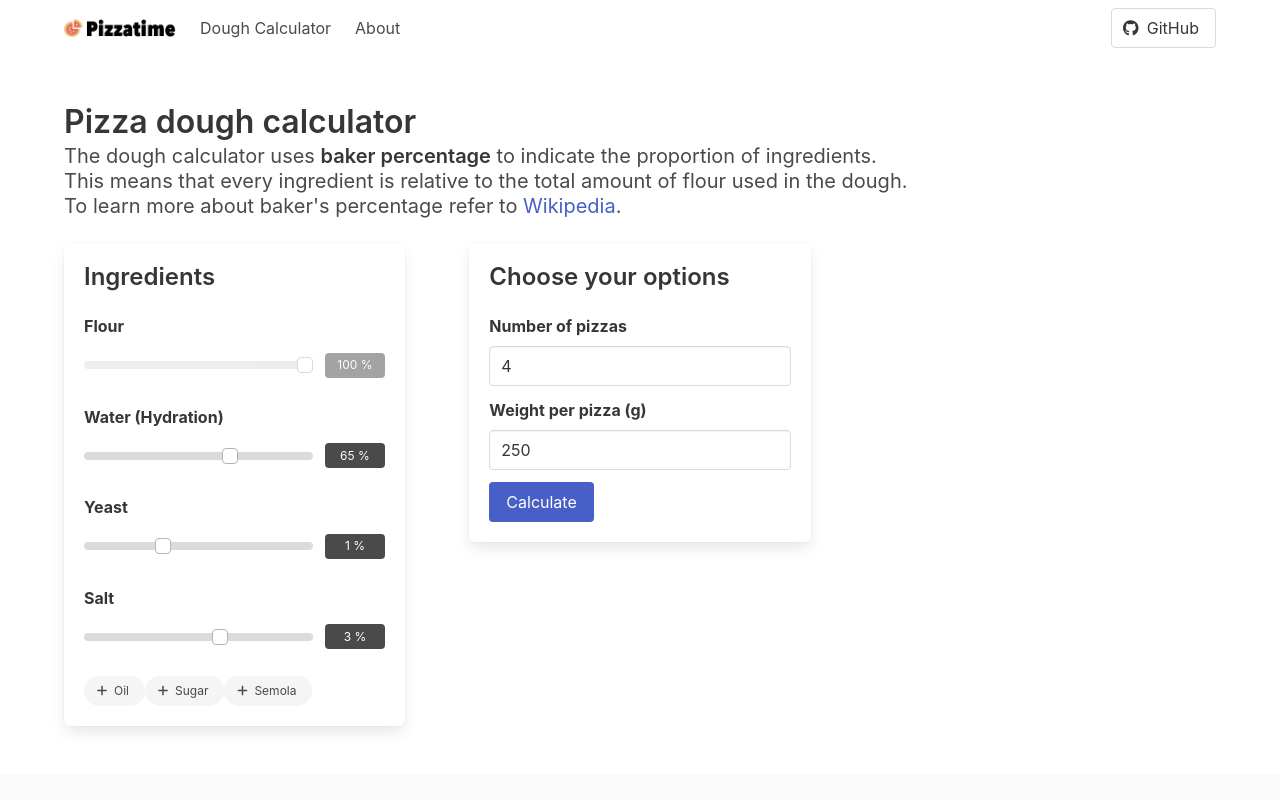
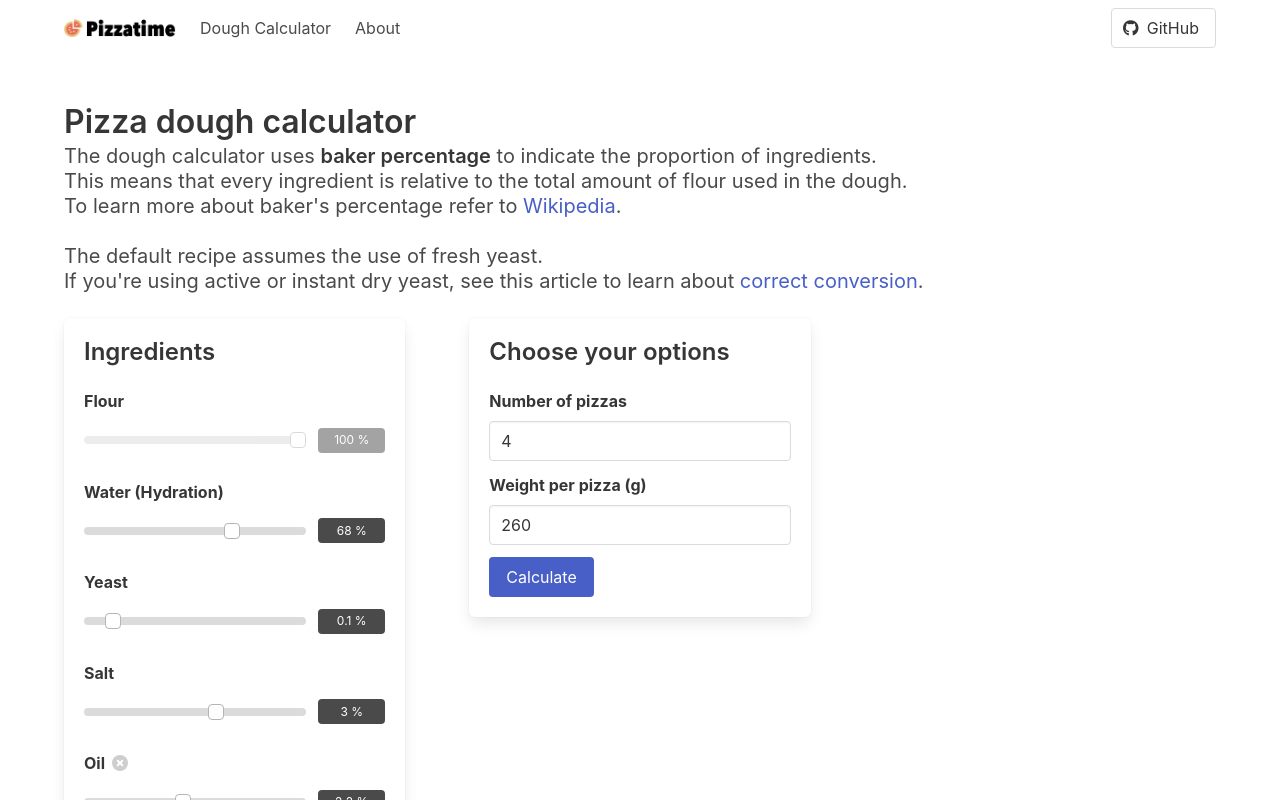
Before and after one commit to fbex/pizzatime, a Vue app: page /calculator in a window 1280 px wide. Shown: the top 800 px of the page. Built offline with nearby package versions, Linux system fonts and the light colour scheme.

Commit message:
Update default recipe (#1)

```diff
--- a/src/components/base/BaseOutput.vue
+++ b/src/components/base/BaseOutput.vue
@@ -20,7 +20,7 @@ export default defineComponent({
 
 // see: https://github.com/Wikiki/bulma-slider
 
-$slider-output-width: 3.8rem !default
+$slider-output-width: 4.2rem !default
 $slider-output-background: $grey-dark !default
 $slider-output-radius: $radius !default
 
--- a/src/components/calculator/DoughCalculator.vue
+++ b/src/components/calculator/DoughCalculator.vue
@@ -40,7 +40,7 @@ export default defineComponent({
     return {
       options: {
         numberOfPizzas: 4,
-        weightPerPizza: 250
+        weightPerPizza: 260
       } as PizzaOptions,
 
       ingredients: {
@@ -64,7 +64,7 @@ export default defineComponent({
           maxValue: 100,
           stepSize: 1,
           included: true,
-          percentage: 65
+          percentage: 68
         } as Ingredient,
         yeast: {
           label: "Yeast",
@@ -72,10 +72,10 @@ export default defineComponent({
           isRequired: true,
           locked: false,
           minValue: 0,
-          maxValue: 3,
-          stepSize: 0.1,
+          maxValue: 1,
+          stepSize: 0.01,
           included: true,
-          percentage: 1
+          percentage: 0.1
         } as Ingredient,
         salt: {
           label: "Salt",
@@ -96,8 +96,8 @@ export default defineComponent({
           minValue: 0,
           maxValue: 5,
           stepSize: 0.1,
-          included: false,
-          percentage: 0
+          included: true,
+          percentage: 2.2
         } as Ingredient,
         sugar: {
           label: "Sugar",
@@ -107,8 +107,8 @@ export default defineComponent({
           minValue: 0,
           maxValue: 5,
           stepSize: 0.1,
-          included: false,
-          percentage: 0
+          included: true,
+          percentage: 1
         } as Ingredient,
         semola: {
           label: "Semola",
--- a/src/components/calculator/DoughCalculatorRecipe.vue
+++ b/src/components/calculator/DoughCalculatorRecipe.vue
@@ -44,7 +44,7 @@ export default defineComponent({
   },
   methods: {
     round(value: number): string {
-      return roundToDigits(value, 1).toFixed(1);
+      return roundToDigits(value, 2).toFixed(2);
     }
   },
   computed: {
--- a/src/views/CalculatorView.vue
+++ b/src/views/CalculatorView.vue
@@ -3,14 +3,29 @@
     <div class="container">
       <h1 class="title">Pizza dough calculator</h1>
       <h2 class="subtitle">
-        The dough calculator uses <strong>baker percentage</strong> to indicate
-        the proportion of ingredients.<br />
-        This means that every ingredient is relative to the total amount of
-        flour used in the dough.<br />
-        To learn more about baker's percentage refer to
-        <a href="https://en.wikipedia.org/wiki/Baker_percentage" target="_blank"
-          >Wikipedia</a
-        >.
+        <p>
+          The dough calculator uses <strong>baker percentage</strong> to
+          indicate the proportion of ingredients.<br />
+          This means that every ingredient is relative to the total amount of
+          flour used in the dough.<br />
+          To learn more about baker's percentage refer to
+          <a
+            href="https://en.wikipedia.org/wiki/Baker_percentage"
+            target="_blank"
+            >Wikipedia</a
+          >.
+        </p>
+        <br />
+        <p>
+          The default recipe assumes the use of fresh yeast. <br />
+          If you're using active or instant dry yeast, see this article to
+          learn about
+          <a
+            href="https://www.kingarthurbaking.com/pro/reference/yeast"
+            target="_blank"
+            >correct conversion</a
+          >.
+        </p>
       </h2>
       <DoughCalculator />
     </div>
```
